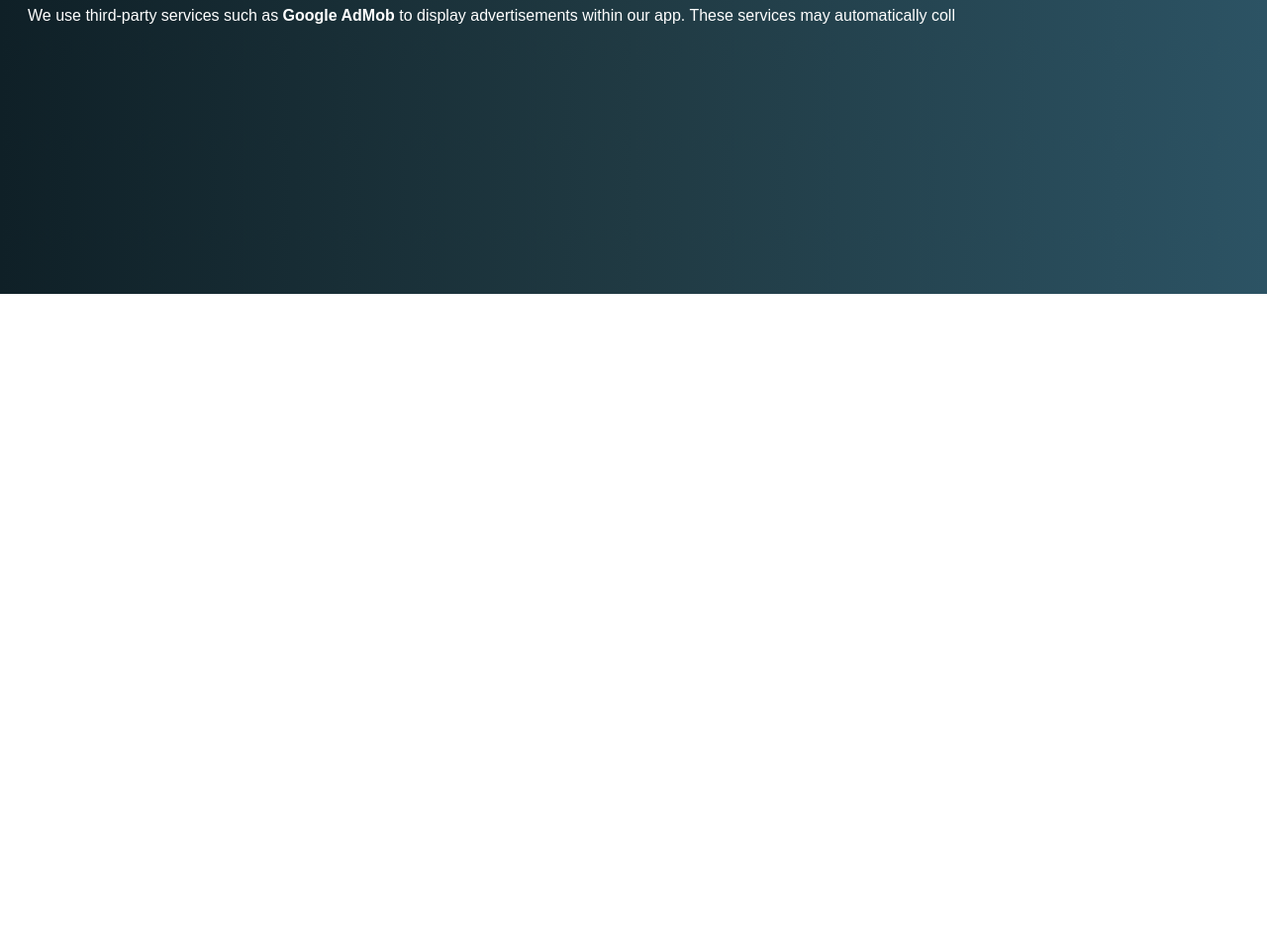
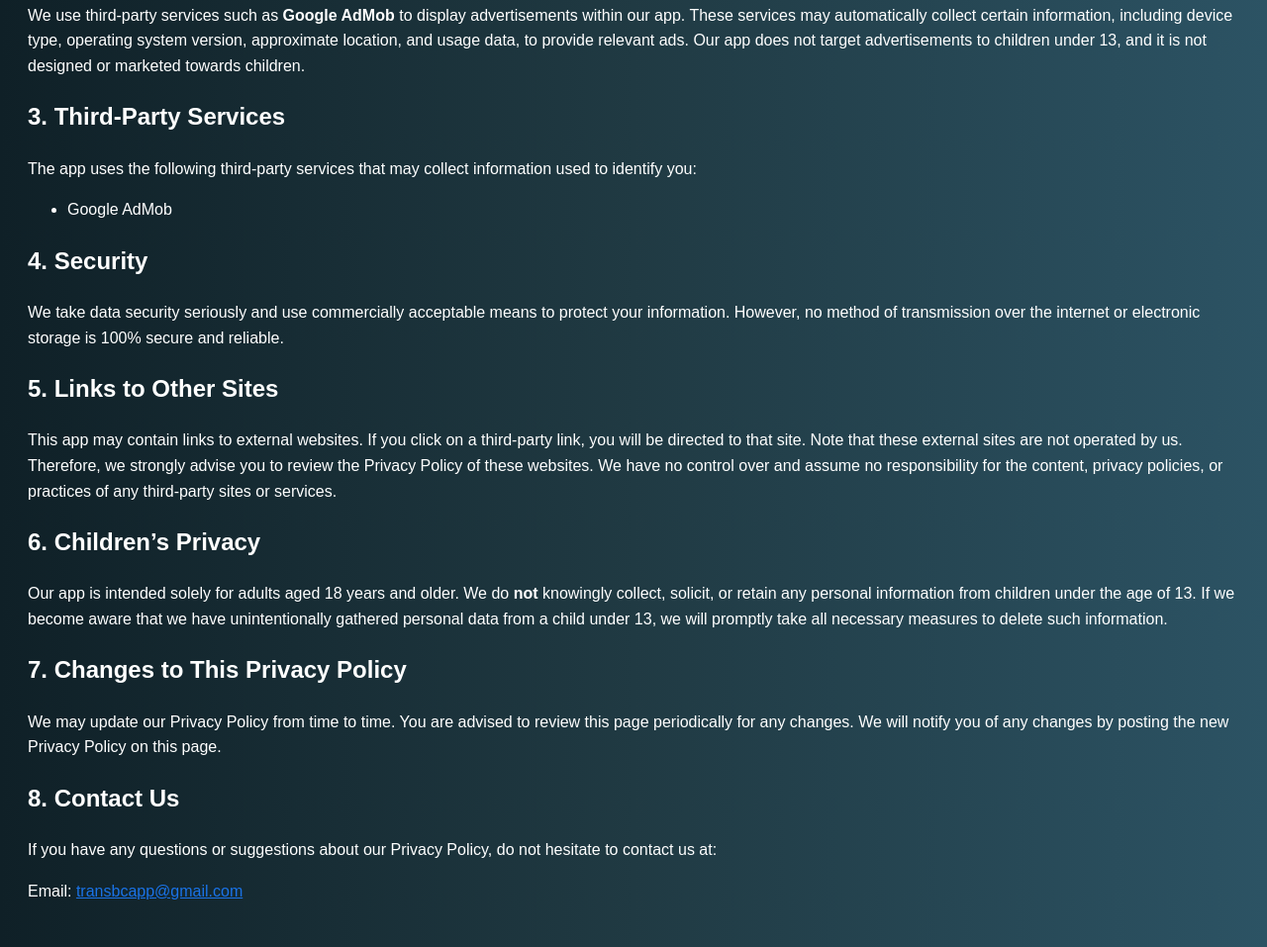
Before and after one commit to Giliarde-franca/transbcapp.github.io, a plain HTML site: page privacy-policy.html in a window 1280 px wide. Shown: the part 503-1460 px from the top of the page at 99% size. Before the commit the page ends 800 px from the top, so only its background shows below. Drawn offline with Linux system fonts and the light colour scheme.

Commit message:
Update privacy-policy.html

```diff
--- a/privacy-policy.html
+++ b/privacy-policy.html
@@ -31,4 +31,31 @@
 
     <h2>2. Data Collection and Advertising</h2>
     <p>
-        We use third-party services such as <strong>Google AdMob</strong> to display advertisements within our app. These services may automatically coll
+        We use third-party services such as <strong>Google AdMob</strong> to display advertisements within our app. These services may automatically collect certain information, including device type, operating system version, approximate location, and usage data, to provide relevant ads. Our app does not target advertisements to children under 13, and it is not designed or marketed towards children.
+    </p>
+
+    <h2>3. Third-Party Services</h2>
+    <p>The app uses the following third-party services that may collect information used to identify you:</p>
+    <ul>
+        <li>Google AdMob</li>
+    </ul>
+
+    <h2>4. Security</h2>
+    <p>We take data security seriously and use commercially acceptable means to protect your information. However, no method of transmission over the internet or electronic storage is 100% secure and reliable.</p>
+
+    <h2>5. Links to Other Sites</h2>
+    <p>This app may contain links to external websites. If you click on a third-party link, you will be directed to that site. Note that these external sites are not operated by us. Therefore, we strongly advise you to review the Privacy Policy of these websites. We have no control over and assume no responsibility for the content, privacy policies, or practices of any third-party sites or services.</p>
+
+    <h2>6. Children’s Privacy</h2>
+    <p>
+        Our app is intended solely for adults aged 18 years and older. We do <strong>not</strong> knowingly collect, solicit, or retain any personal information from children under the age of 13. If we become aware that we have unintentionally gathered personal data from a child under 13, we will promptly take all necessary measures to delete such information.
+    </p>
+
+    <h2>7. Changes to This Privacy Policy</h2>
+    <p>We may update our Privacy Policy from time to time. You are advised to review this page periodically for any changes. We will notify you of any changes by posting the new Privacy Policy on this page.</p>
+
+    <h2>8. Contact Us</h2>
+    <p>If you have any questions or suggestions about our Privacy Policy, do not hesitate to contact us at:</p>
+    <p>Email: <a href="mailto:transbcapp@gmail.com">transbcapp@gmail.com</a></p>
+</body>
+</html>
```
